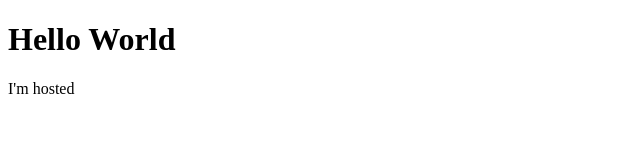
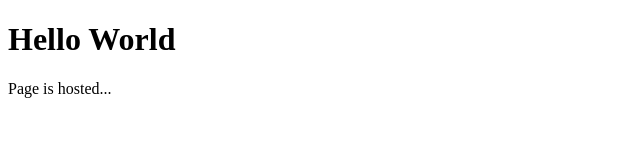
Before and after one commit to shunese/shunese.github.io, a plain HTML site: page index.html in a window 1280 px wide. Shown: the full height of the page, 0-640 px from the left. Drawn offline with Linux system fonts and the light colour scheme.

Commit message:
Update index.html

```diff
--- a/index.html
+++ b/index.html
@@ -2,6 +2,6 @@
 <html>
 <body>
 <h1>Hello World</h1>
-<p>I'm hosted</p>
+<p>Page is hosted...</p>
 </body>
 </html>
```
